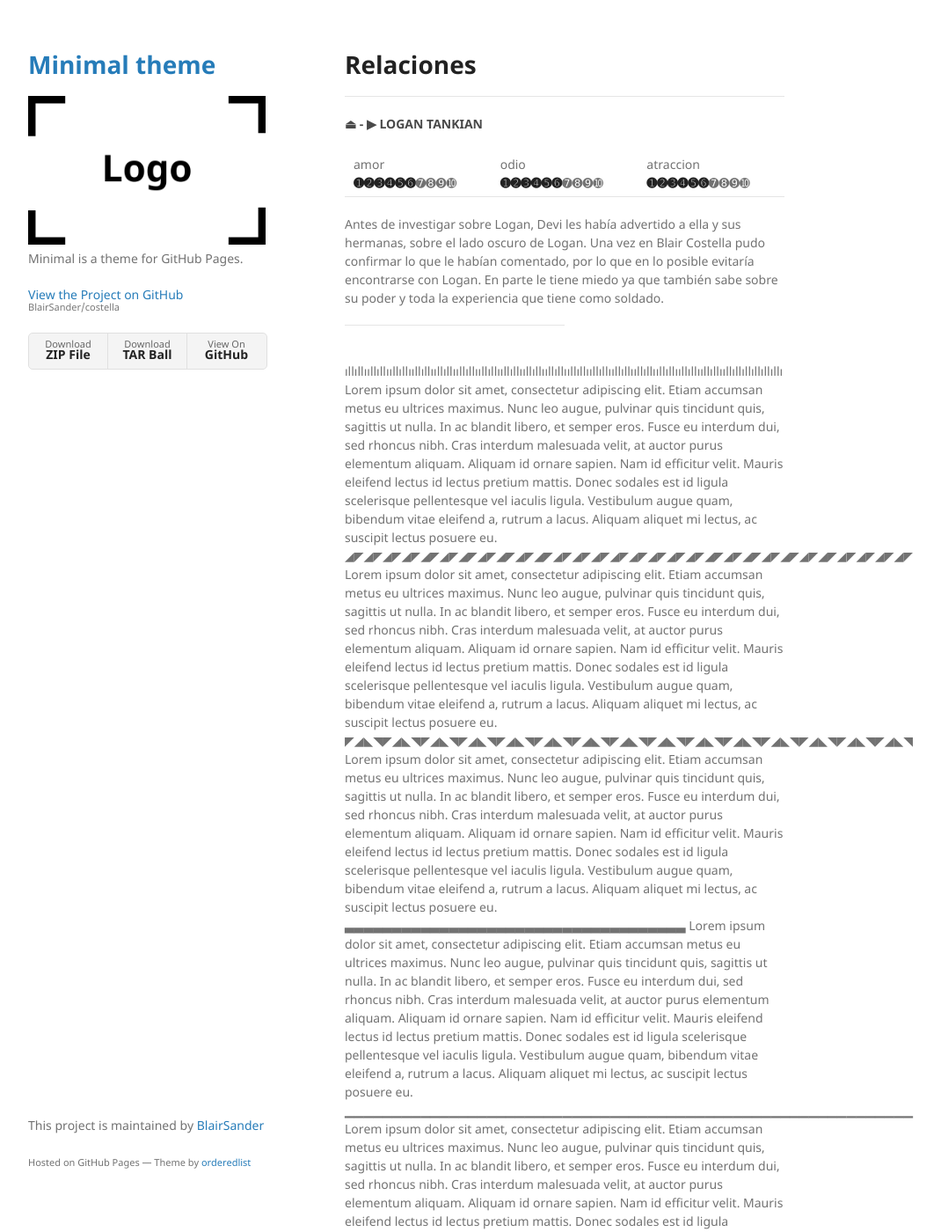
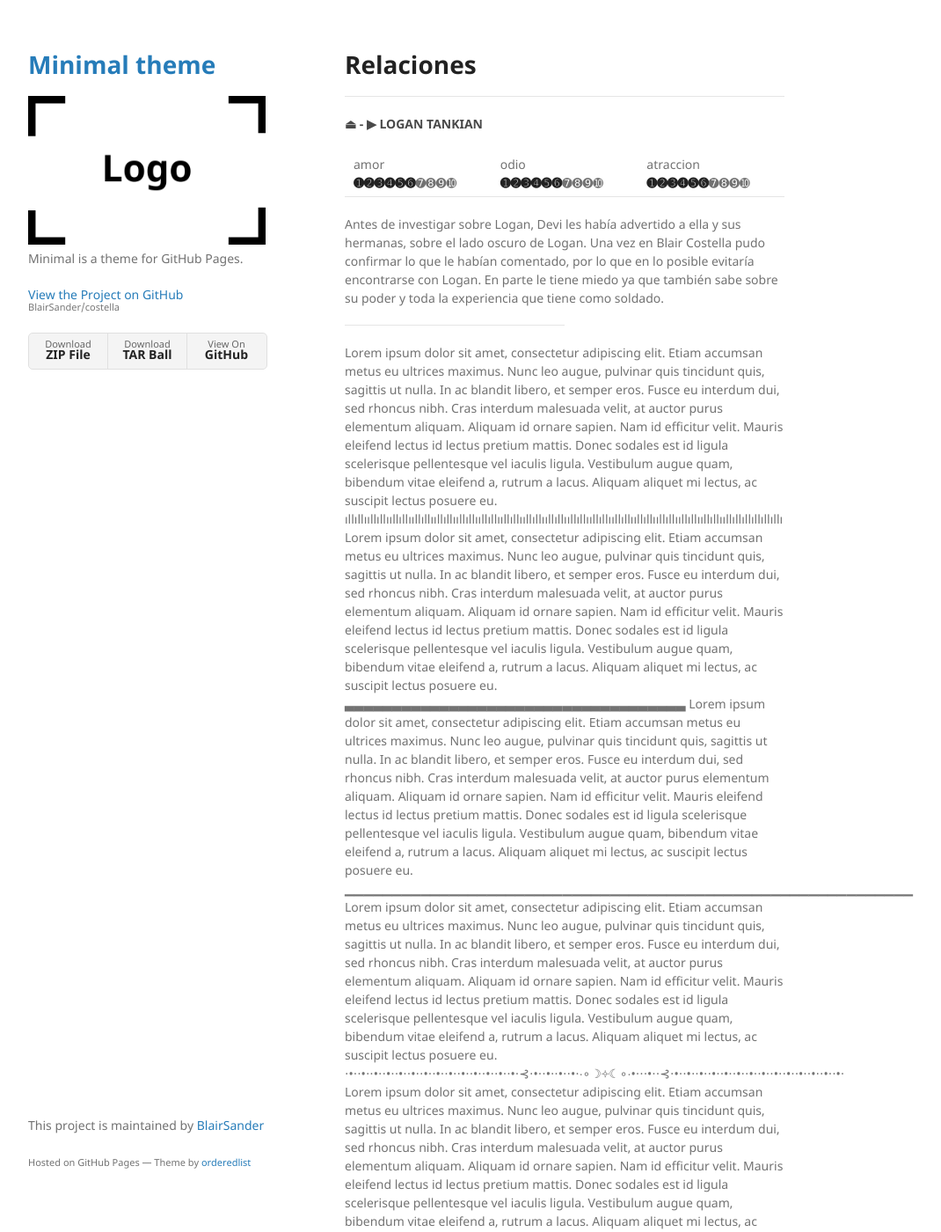
Before and after one commit to BlairSander/costella, a Jekyll site: the page built from relaciones.md, in a window 1280 px wide and 1400 px high. Shown: the whole window at 88% size, without its empty margins (178-1248 px from the left). Built offline with Jekyll 4.4.1, drawn with Linux system fonts in a browser that asks for light colours; our own code applies the rules of GitHub Pages for plain Markdown files.

Commit message:
Update relaciones.md

```diff
--- a/relaciones.md
+++ b/relaciones.md
@@ -12,12 +12,8 @@ layout: default
 Antes de investigar sobre Logan, Devi les había advertido a ella y sus hermanas, sobre el lado oscuro de Logan. Una vez en Blair Costella pudo confirmar lo que le habían comentado, por lo que en lo posible evitaría encontrarse con Logan. En parte le tiene miedo ya que también sabe sobre su poder y toda la experiencia que tiene como soldado.
 
  <hr width="50%">
-
+Lorem ipsum dolor sit amet, consectetur adipiscing elit. Etiam accumsan metus eu ultrices maximus. Nunc leo augue, pulvinar quis tincidunt quis, sagittis ut nulla. In ac blandit libero, et semper eros. Fusce eu interdum dui, sed rhoncus nibh. Cras interdum malesuada velit, at auctor purus elementum aliquam. Aliquam id ornare sapien. Nam id efficitur velit. Mauris eleifend lectus id lectus pretium mattis. Donec sodales est id ligula scelerisque pellentesque vel iaculis ligula. Vestibulum augue quam, bibendum vitae eleifend a, rutrum a lacus. Aliquam aliquet mi lectus, ac suscipit lectus posuere eu.
 <br>ıllıllııllıllııllıllııllıllııllıllııllıllııllıllııllıllııllıllııllıllııllıllııllıllııllıllııllıllııllıllııllıllııllıllııllıllıllıllıllıllı
-Lorem ipsum dolor sit amet, consectetur adipiscing elit. Etiam accumsan metus eu ultrices maximus. Nunc leo augue, pulvinar quis tincidunt quis, sagittis ut nulla. In ac blandit libero, et semper eros. Fusce eu interdum dui, sed rhoncus nibh. Cras interdum malesuada velit, at auctor purus elementum aliquam. Aliquam id ornare sapien. Nam id efficitur velit. Mauris eleifend lectus id lectus pretium mattis. Donec sodales est id ligula scelerisque pellentesque vel iaculis ligula. Vestibulum augue quam, bibendum vitae eleifend a, rutrum a lacus. Aliquam aliquet mi lectus, ac suscipit lectus posuere eu.
-<br>◢◤◢◤◢◤◢◤◢◤◢◤◢◤◢◤◢◤◢◤◢◤◢◤◢◤◢◤◢◤◢◤◢◤◢◤◢◤◢◤◢◤◢◤◢◤◢◤◢◤◢◤◢◤◢◤◢◤◢◤
-Lorem ipsum dolor sit amet, consectetur adipiscing elit. Etiam accumsan metus eu ultrices maximus. Nunc leo augue, pulvinar quis tincidunt quis, sagittis ut nulla. In ac blandit libero, et semper eros. Fusce eu interdum dui, sed rhoncus nibh. Cras interdum malesuada velit, at auctor purus elementum aliquam. Aliquam id ornare sapien. Nam id efficitur velit. Mauris eleifend lectus id lectus pretium mattis. Donec sodales est id ligula scelerisque pellentesque vel iaculis ligula. Vestibulum augue quam, bibendum vitae eleifend a, rutrum a lacus. Aliquam aliquet mi lectus, ac suscipit lectus posuere eu.
-<br>◤◢◣◥◤◢◣◥◤◢◣◥◤◢◣◥◤◢◣◥◤◢◣◥◤◢◣◥◤◢◣◥◤◢◣◥◤◢◣◥◤◢◣◥◤◢◣◥◤◢◣◥◤◢◣◥◤◢◣◥
 Lorem ipsum dolor sit amet, consectetur adipiscing elit. Etiam accumsan metus eu ultrices maximus. Nunc leo augue, pulvinar quis tincidunt quis, sagittis ut nulla. In ac blandit libero, et semper eros. Fusce eu interdum dui, sed rhoncus nibh. Cras interdum malesuada velit, at auctor purus elementum aliquam. Aliquam id ornare sapien. Nam id efficitur velit. Mauris eleifend lectus id lectus pretium mattis. Donec sodales est id ligula scelerisque pellentesque vel iaculis ligula. Vestibulum augue quam, bibendum vitae eleifend a, rutrum a lacus. Aliquam aliquet mi lectus, ac suscipit lectus posuere eu.
 <br>▃▃▃▃▃▃▃▃▃▃▃▃▃▃▃▃▃▃▃▃▃▃▃▃▃▃▃▃▃▃▃▃▃▃▃▃
 Lorem ipsum dolor sit amet, consectetur adipiscing elit. Etiam accumsan metus eu ultrices maximus. Nunc leo augue, pulvinar quis tincidunt quis, sagittis ut nulla. In ac blandit libero, et semper eros. Fusce eu interdum dui, sed rhoncus nibh. Cras interdum malesuada velit, at auctor purus elementum aliquam. Aliquam id ornare sapien. Nam id efficitur velit. Mauris eleifend lectus id lectus pretium mattis. Donec sodales est id ligula scelerisque pellentesque vel iaculis ligula. Vestibulum augue quam, bibendum vitae eleifend a, rutrum a lacus. Aliquam aliquet mi lectus, ac suscipit lectus posuere eu.
```
